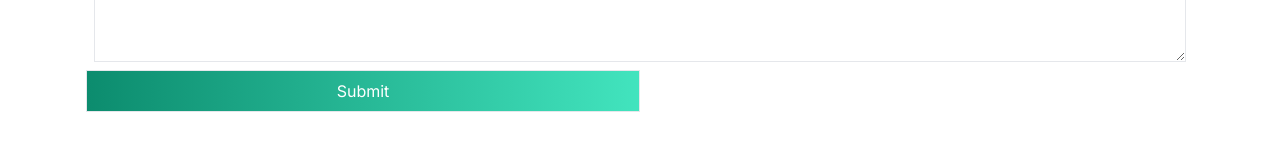
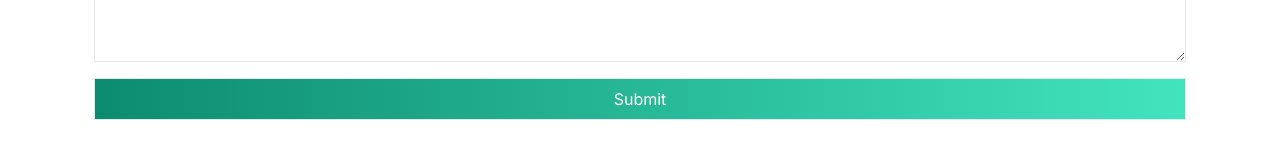
Before and after one commit to radosav-perisic/travelers-oasis, a React (Vite) app: page / in a window 1280 px wide. Shown: the part 2935-3093 px from the top of the page. Built offline with nearby package versions, Linux system fonts and the light colour scheme.

Commit message:
Update submit button with grid layout and margin

```diff
--- a/src/components/ContactForm.jsx
+++ b/src/components/ContactForm.jsx
@@ -22,7 +22,7 @@ const ContactForm = () => {
           <input className="border m-2 p-2" type="tel" placeholder="Phone" />
           <input className="border col-span-2 p-2 m-2" type="text" placeholder="Address" />
           <textarea className="border col-span-2 m-2 p-2" rows="10" cols="30"></textarea>
-          <button>Submit</button>
+          <button className="col-span-2 m-2">Submit</button>
         </div>
       </form>
     </div>
```
